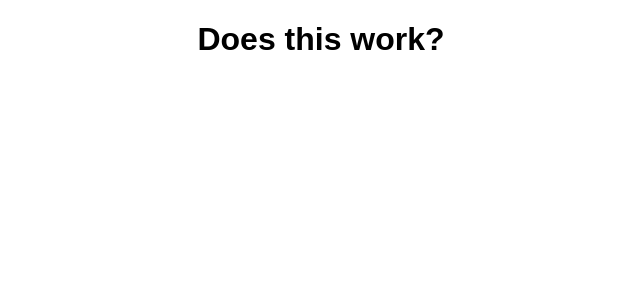
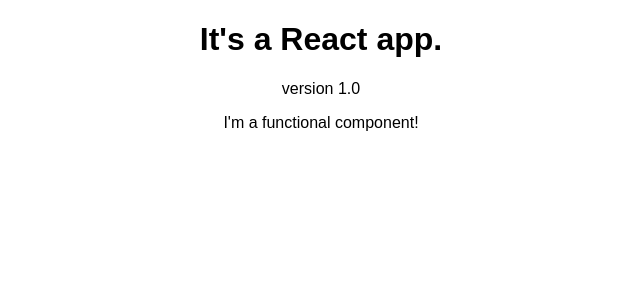
Before and after one commit to szab0lcs/react_course_3rdchapter, a React (Create React App) app: page / in a window 1280 px wide. Shown: the top 300 px of the page, without its empty margins (319-959 px from the left). Built offline with nearby package versions, Linux system fonts and the light colour scheme.

Commit message:
Functional component

```diff
--- a/src/App.js
+++ b/src/App.js
@@ -1,14 +1,17 @@
 import React, { Component } from 'react';
 import './App.css';
+import Person from './Person/Person'
 
 class App extends Component {
   render() {
-    // return (
-    //   <div className="App">
-    //    <h1>It's a React app.</h1>
-    //   </div>
-    // );
-    return React.createElement( 'div',{className:'App'},React.createElement( 'h1', null,'Does this work?'))
+    return (
+      <div className="App">
+       <h1>It's a React app.</h1>
+       <p>version 1.0</p>
+       <Person></Person>
+      </div>
+    );
+    //return React.createElement( 'div',{className:'App'},React.createElement( 'h1', null,'Does this work?'))
   }
 }
 
--- /dev/null
+++ b/src/Person/Person.js
@@ -0,0 +1,7 @@
+import React from 'react';
+
+const person = () => {
+    return <p>I'm a functional component!</p>
+};
+
+export default person;
```
